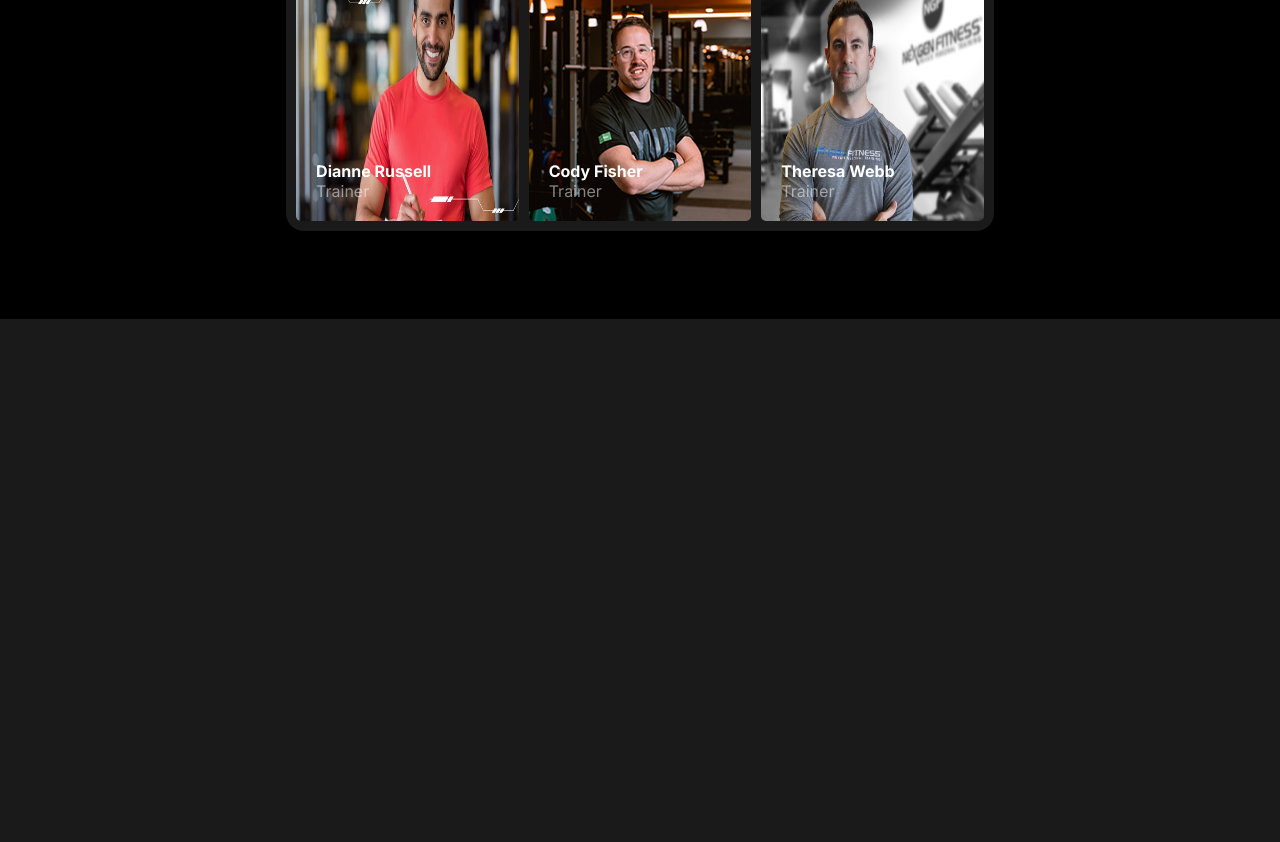
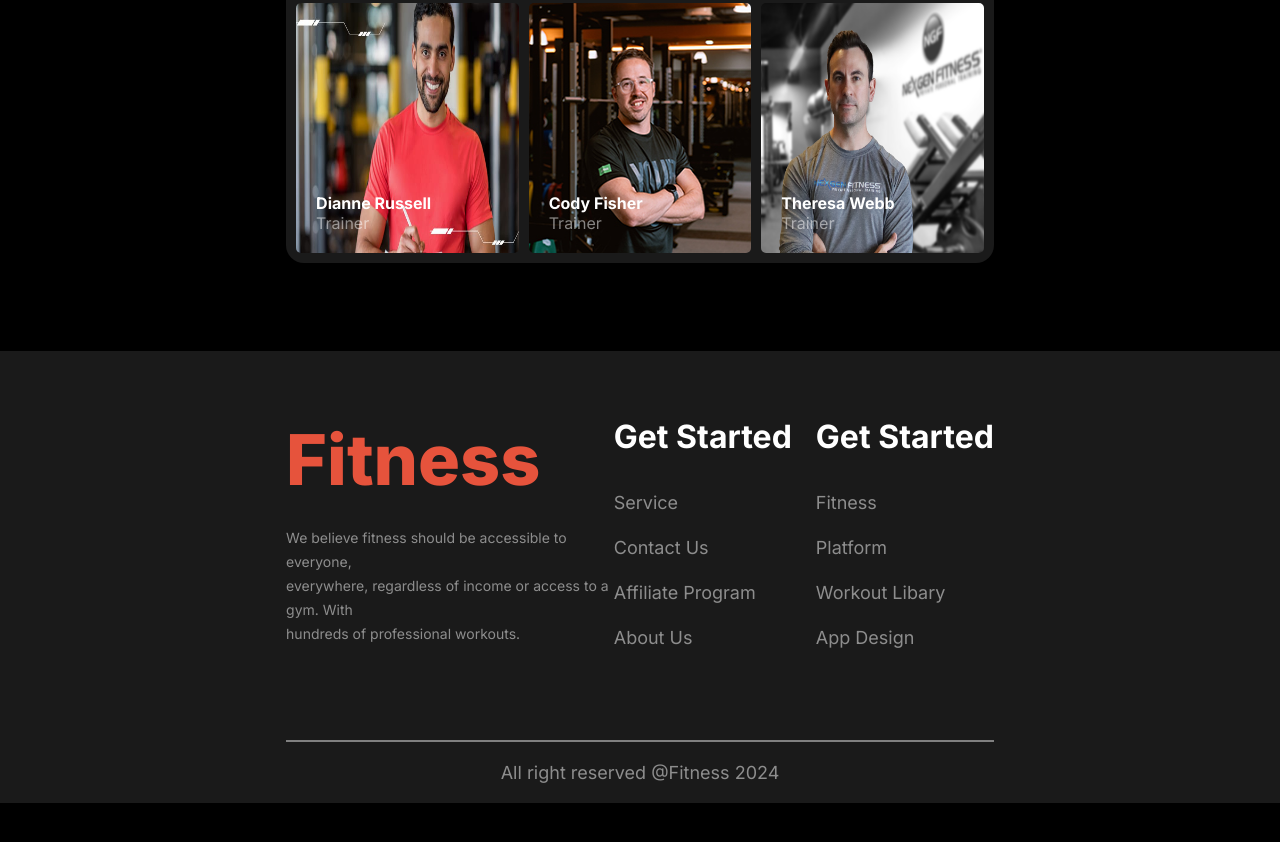
Before and after one commit to MOHEBBULLAHDEV/Assignmen2, a plain HTML site: page index.html in a window 1280 px wide. Shown: the part 3878-4720 px from the top of the page. After the commit the page ends 4681 px from the top, so only its background shows below. Drawn offline with Linux system fonts and the light colour scheme.

Commit message:
Done All Section Without responsive For Mobile Device

```diff
--- a/index.html
+++ b/index.html
@@ -214,8 +214,8 @@
 
       </section>
       <section class="team">
-        <h3 class="team-title">Lorem ipsum dolor sit amet.</h3>
-        <p class="team-description">Lorem ipsum dolor, sit amet consectetur adipisicing elit. Reprehenderit in similique quasi!</p>
+        <h3 class="team-title">Meet Our Team</h3>
+        <p class="team-description">We believe fitness should be accessible to everyone, everywhere, regardless of income or <br> access to a gym.</p>
         <div class="team-member">
           <div class="member1">
             <div class="trainer-title">
@@ -257,9 +257,37 @@
       </section>
     </main>
     <footer class="footer">
-      <div class="container">
+      <div class="footer-container">
+        <div class="text-box">
+          <h3 class="brand-name">Fitness</h3>
+          <p class="footer-description">We believe fitness should be accessible to everyone, <br> everywhere, regardless of income or access to a gym. With <br> hundreds of professional workouts.</p>
+        </div>
+        <div class="footer-menu">
+          <div class="column1">
+            <h3>Get Started</h3>
+            <ul>
+              <li>Service</li>
+              <li>Contact Us</li>
+              <li>Affiliate Program</li>
+              <li>About Us</li>
+            </ul>
 
+          </div>
+          <div class="column2">
+            <h3>Get Started</h3>
+            <ul>
+              <li>Fitness</li>
+              <li>Platform</li>
+              <li>Workout Libary</li>
+              <li>App Design</li>
+            </ul>
+
+          </div>
+        </div>
       </div>
+      <hr style="border: 1px solid gray; width: 55.3%; margin: 80px auto 20px;">
+      <p class="copyright">All right reserved @Fitness 2024</p>
+
 
     </footer>
   </body>
--- a/style/style.css
+++ b/style/style.css
@@ -439,8 +439,8 @@ input , select{
   margin: 0 auto;
 }
 .team-title{
-  font-size: 36px;
-  font-weight: 700;
+  font-size: 48px;
+  font-weight: 900;
   color: var(--primary-text-color);
   margin-top: 50px;
   text-align: center;
@@ -499,48 +499,52 @@ input , select{
 }
 .footer{
   background: rgba(255, 255, 255, 0.1);
-  height: 600px;
   margin-top: 88px;
 
 }
-.footer .container{
+.footer-container{
+  display: flex;
+  justify-content: space-between;
   width: 55.3%;
   margin: 0 auto;
+  padding-top: 66px;
 
 }
-
-
-
-
-
-
-
-
-
-
-/* .team-member{
-  background-color: gray;
-  display: grid;
-  grid-template-columns: repeat(3,1fr);
+.footer-container .brand-name{
+  font-size: 70px;
+  font-weight: 800;
+  color: var(--primary-color);
 }
-.member1{
-  background-color: #e6533c;
-  background-image: url(../asset/images/trainer1.png);
-  background-repeat: no-repeat;
-  background-size: 300px 250px;
+.footer-container .text-box{
+  width: 443px;
 }
-.member2{
-  background-image: url(../asset/images/trainer1.png);
+.footer-description{
+  font-size: 14px;
+  font-weight: 400;
+  color: var(--secondary-color);
+  line-height: 24px;
+  margin-top: 24px;
 }
-.member3{
-  background-image: url(../asset/images/trainer1.png);
+.footer-menu{
+  width: 514px;
+  display: flex;
+  justify-content: space-between;
 }
-.member4{
-  background-image: url(../asset/images/trainer1.png);
+.column1 ul li ,.column2 ul li{
+  list-style: none;
+  font-size: 18px;
+  color: var(--secondary-color);
+  padding: 12px 0;
 }
-.member5{
-  background-image: url(../asset/images/trainer1.png);
+.column1 h3 ,.column2 h3{
+  font-size: 32px;
+  font-weight: 700;
+  color: var(--primary-text-color);
+  margin-bottom: 24px;
 }
-.member4{
-  background-image: url(../asset/images/trainer1.png);
-} */
+.copyright{
+  font-size: 18px;
+  text-align: center;
+  color: var(--secondary-color);
+  padding-bottom: 20px;
+}
```
